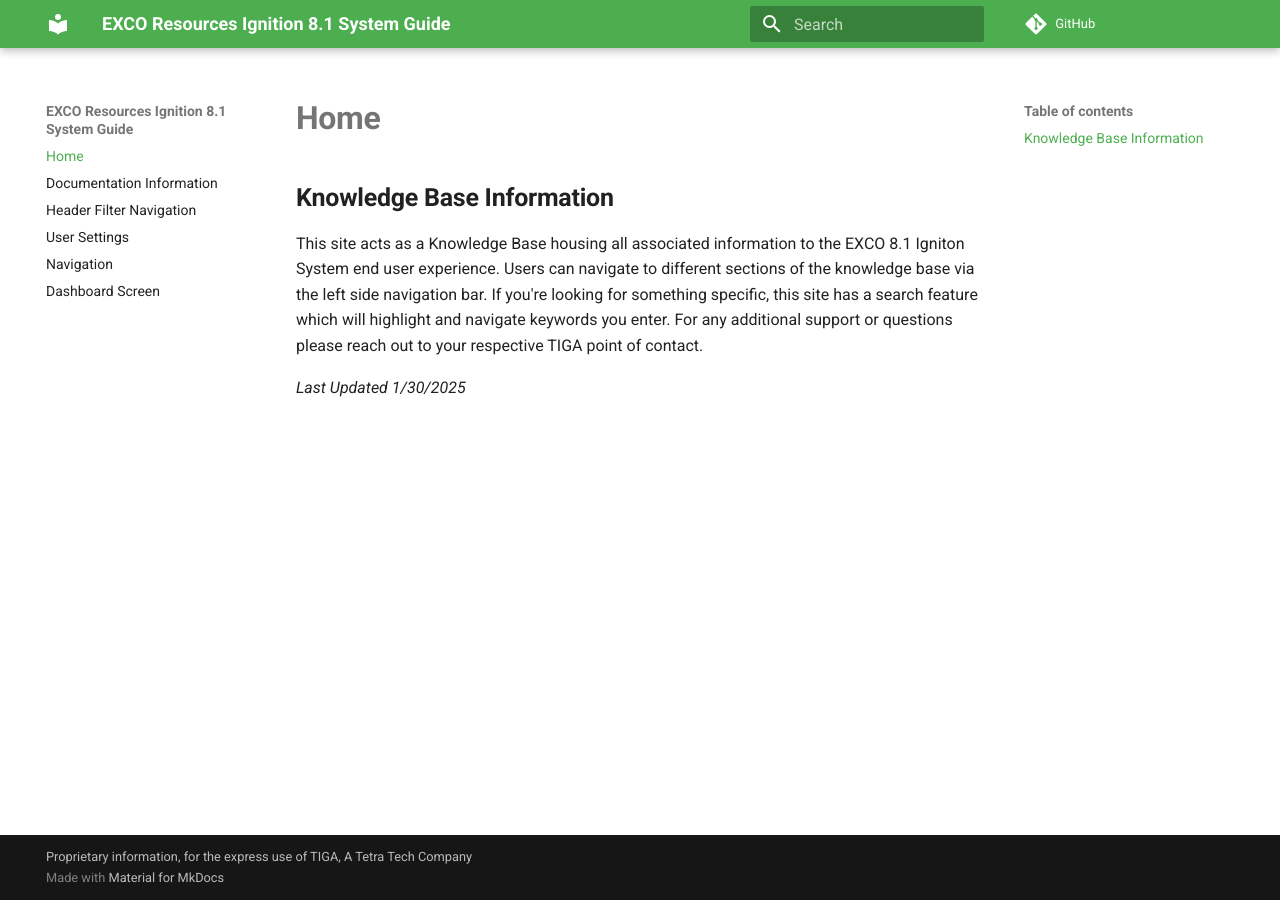
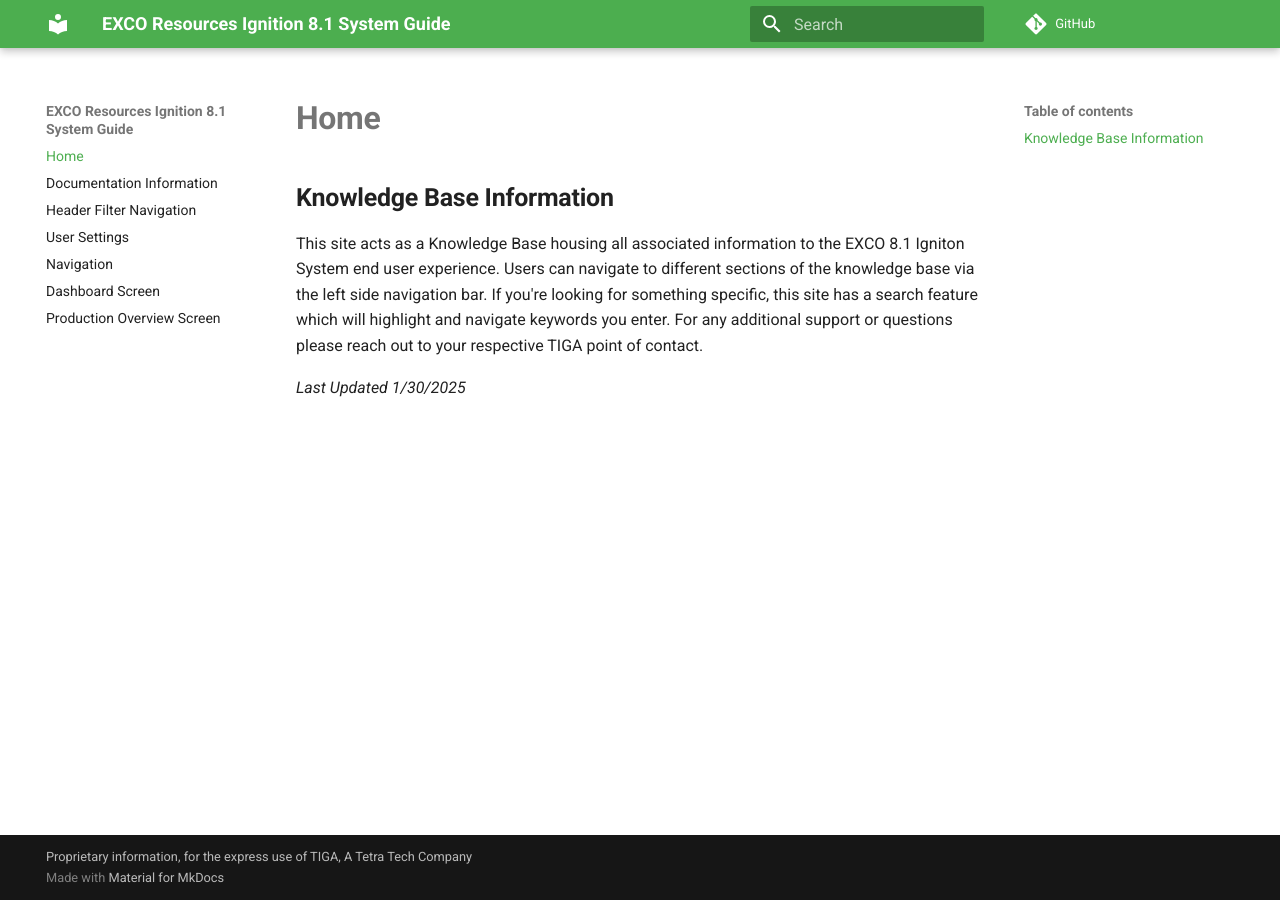
Before and after one commit to Mokrecho1/ER-8.1SystemDocumentation, an MkDocs documentation site: the page built from docs/index.md, in a window 1280 px wide. Built offline with MkDocs 1.6.1 and Material for MkDocs 9.7.7, drawn with Linux system fonts in a browser that asks for light colours; comment, search, counter and statistics services are not loaded.

Commit message:
Update mkdocs.yml

```diff
--- a/mkdocs.yml
+++ b/mkdocs.yml
@@ -22,6 +22,7 @@ nav:
   - User Settings.md
   - Navigation.md
   - Dashboard Screen.md
+  - Production Overview Screen.md
 
 Extra:
    social:
```
